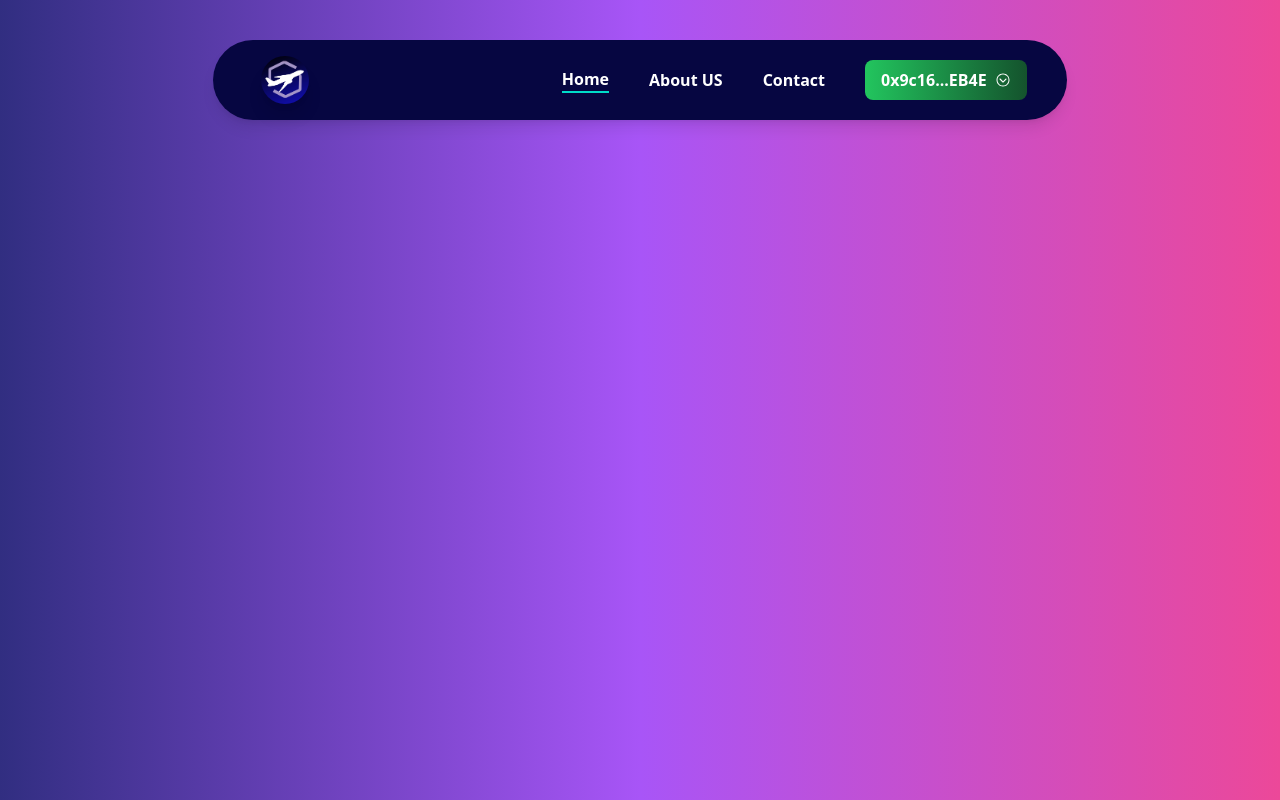
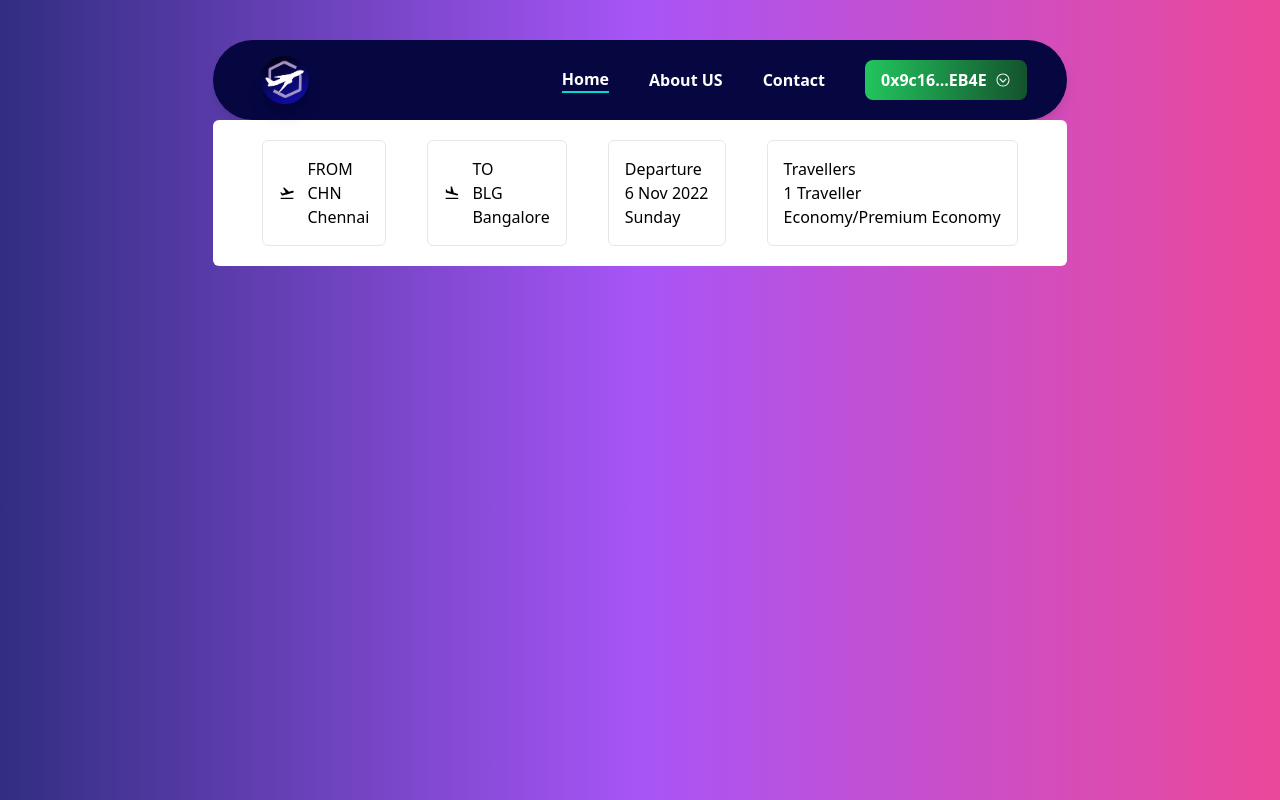
Before and after one commit to mynamasp/flygon-hack-day-bangalore, a Next.js app: page / in a window 1280 px wide. Built offline with nearby package versions, Linux system fonts and the light colour scheme.

Commit message:
Commit Stage

```diff
--- /dev/null
+++ b/components/indexPage/BookingCard.tsx
@@ -0,0 +1,46 @@
+import React from "react";
+import { MdFlightTakeoff, MdFlightLand } from "react-icons/md";
+import { BsFillCalendarDateFill } from "react-icons/bs";
+
+type Props = {};
+
+const BookingCard = (props: Props) => {
+  return (
+    <div className="w-screen flex ">
+      <div className="w-2/3 space-x-3 mx-auto bg-white p-5 rounded-md flex justify-evenly items-center">
+        <div className="border flex items-center space-x-3 rounded-md p-4">
+          <MdFlightTakeoff />
+          <div className="flex flex-col">
+            <p>FROM</p>
+            <p>CHN</p>
+            <p>Chennai</p>
+          </div>
+        </div>
+        <div className="border flex items-center space-x-3 rounded-md p-4">
+          <MdFlightLand />
+          <div className="flex flex-col">
+            <p>TO</p>
+            <p>BLG</p>
+            <p>Bangalore</p>
+          </div>
+        </div>
+        <div className="border flex items-center space-x-3 rounded-md p-4">
+          <div className="flex flex-col">
+            <p>Departure</p>
+            <p>6 Nov 2022</p>
+            <p>Sunday</p>
+          </div>
+        </div>
+        <div className="border flex items-center space-x-3 rounded-md p-4">
+          <div className="flex flex-col">
+            <p>Travellers</p>
+            <p>1 Traveller</p>
+            <p>Economy/Premium Economy</p>
+          </div>
+        </div>
+      </div>
+    </div>
+  );
+};
+
+export default BookingCard;
--- a/pages/_app.tsx
+++ b/pages/_app.tsx
@@ -3,7 +3,7 @@ import type { AppProps } from "next/app";
 
 function MyApp({ Component, pageProps }: AppProps) {
   return (
-    <div className="bg-gradient-to-r from-indigo-900 via-purple-500 to-pink-500">
+    <div className="h-full bg-gradient-to-r from-indigo-900 via-purple-500 to-pink-500">
       <Component {...pageProps} />
     </div>
   );
--- a/pages/index.tsx
+++ b/pages/index.tsx
@@ -1,15 +1,17 @@
 import type { NextPage } from "next";
 import Head from "next/head";
 import Header from "../components/Header";
+import BookingCard from "../components/indexPage/BookingCard";
 
 const Home: NextPage = () => {
   return (
     <div className="w-screen h-screen">
-      <Header />
       <Head>
         <title>Create Next App</title>
         <link rel="icon" href="/favicon.ico" />
       </Head>
+      <Header />
+      <BookingCard />
     </div>
   );
 };
```
